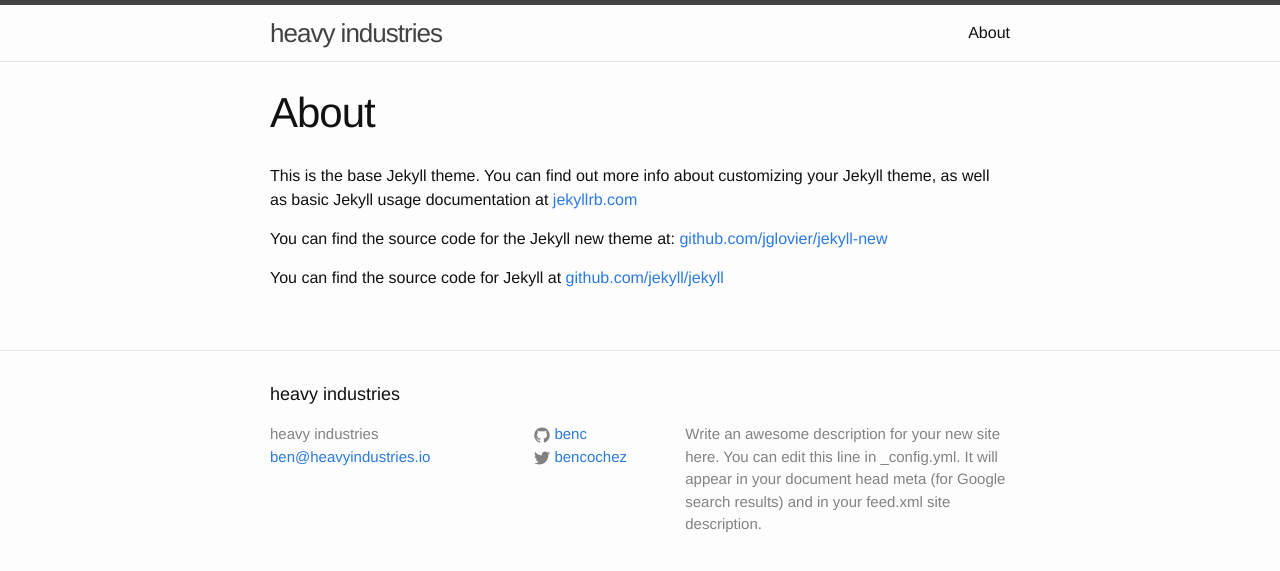
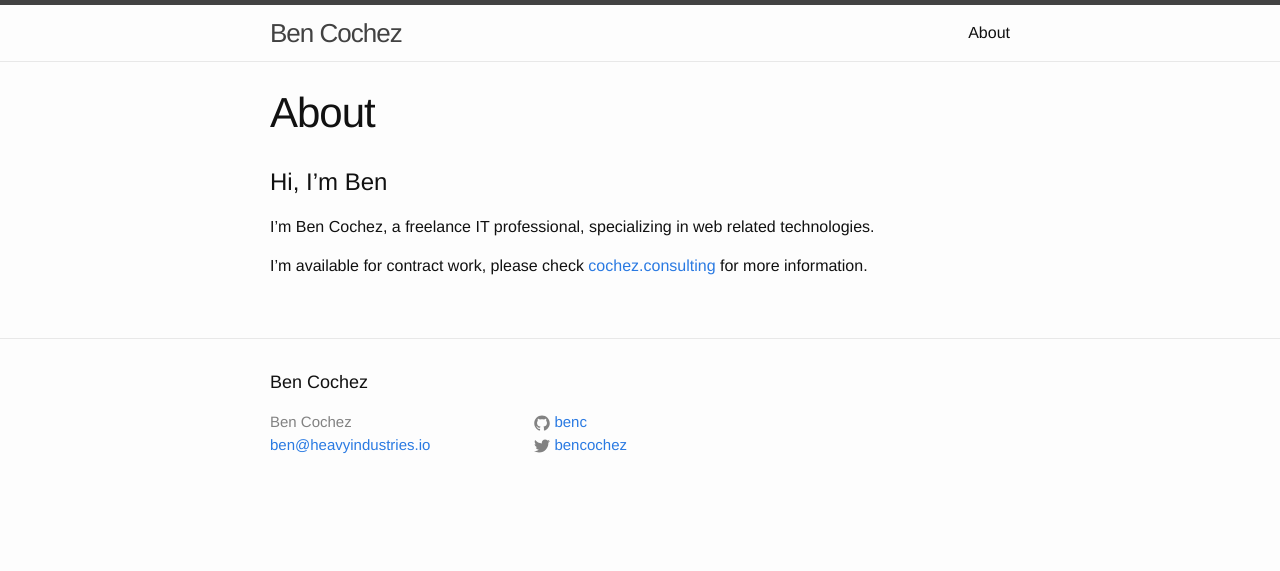
Before and after one commit to benc/benc.github.io, a Jekyll site: the page built from about.md, in a window 1280 px wide. Shown: the top 571 px of the page. Built offline with Jekyll 4.4.1, drawn with Linux system fonts in a browser that asks for light colours.

Commit message:
less placeholder, more content

```diff
--- a/_config.yml
+++ b/_config.yml
@@ -1,9 +1,7 @@
-title: heavy industries
+title: Ben Cochez
+feedTitle: Heavy Industrialized Feed
 email: ben@heavyindustries.io
-description: > # this means to ignore newlines until "baseurl:"
-  Write an awesome description for your new site here. You can edit this
-  line in _config.yml. It will appear in your document head meta (for
-  Google search results) and in your feed.xml site description.
+description:
 baseurl: ""
 url: "http://heavyindustries.io"
 twitter_username: bencochez
--- a/_includes/head.html
+++ b/_includes/head.html
@@ -8,5 +8,5 @@
 
   <link rel="stylesheet" href="{{ "/css/main.css" | prepend: site.baseurl }}">
   <link rel="canonical" href="{{ page.url | replace:'index.html','' | prepend: site.baseurl | prepend: site.url }}">
-  <link rel="alternate" type="application/rss+xml" title="{{ site.title }}" href="{{ "/feed.xml" | prepend: site.baseurl | prepend: site.url }}" />
+  <link rel="alternate" type="application/rss+xml" title="{{ site.feedTitle }}" href="{{ "/feed.xml" | prepend: site.baseurl | prepend: site.url }}" />
 </head>
--- a/about.md
+++ b/about.md
@@ -4,8 +4,8 @@
 permalink: /about/
 ---
 
-This is the base Jekyll theme. You can find out more info about customizing your Jekyll theme, as well as basic Jekyll usage documentation at [jekyllrb.com](http://jekyllrb.com/)
+# Hi, I'm Ben
 
-You can find the source code for the Jekyll new theme at: [github.com/jglovier/jekyll-new](https://github.com/jglovier/jekyll-new)
+I'm Ben Cochez, a freelance IT professional, specializing in web related technologies.
 
-You can find the source code for Jekyll at [github.com/jekyll/jekyll](https://github.com/jekyll/jekyll)
+I'm available for contract work, please check [cochez.consulting](http://cochez.consulting/) for more information.
--- a/tasks/serve.js
+++ b/tasks/serve.js
@@ -16,7 +16,7 @@
   });
 
   gulp.watch('_sass/**/*.sass', ['sass']);
-  gulp.watch(['*.html', '_layouts/*.html', '_includes/*.html', 'admin/*', '_posts/*', 'docs/*.md', 'img/*', 'js/*.js'], ['jekyll:rebuild']);
+  gulp.watch(['*.html', '*.md', '_config.yml', '_layouts/*.html', '_includes/*.html', 'admin/*', '_posts/*', 'docs/*.md', 'img/*', 'js/*.js'], ['jekyll:rebuild']);
 });
 
 gulp.task('build', ['sass', 'jekyll:build']);
```
Also changed, not shown: _includes/footer.html (+5 -5 lines), _posts/2015-05-22-welcome-to-jekyll.markdown (deleted, +0 -25 lines).
